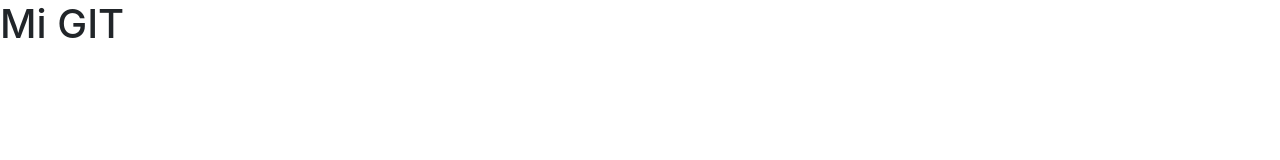
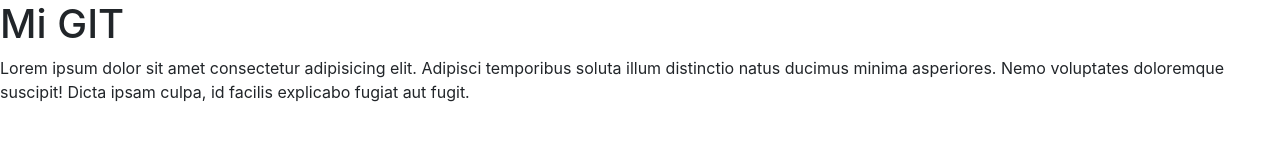
Before and after one commit to Olivernio/EjemploGit_sec3, a plain HTML site: page index.html in a window 1280 px wide. Drawn offline with nearby package versions, Linux system fonts and the light colour scheme.

Commit message:
base html v2

```diff
--- a/index.html
+++ b/index.html
@@ -8,10 +8,11 @@
     <!-- Bootstrap CSS -->
     <link rel="stylesheet" href="https://cdn.jsdelivr.net/npm/bootstrap@4.0.0/dist/css/bootstrap.min.css" integrity="sha384-Gn5384xqQ1aoWXA+058RXPxPg6fy4IWvTNh0E263XmFcJlSAwiGgFAW/dAiS6JXm" crossorigin="anonymous">
 
-    <title>Hello, world!</title>
+    <title>Mi GIT!</title>
   </head>
   <body>
     <h1>Mi GIT</h1>
+    <p>Lorem ipsum dolor sit amet consectetur adipisicing elit. Adipisci temporibus soluta illum distinctio natus ducimus minima asperiores. Nemo voluptates doloremque suscipit! Dicta ipsam culpa, id facilis explicabo fugiat aut fugit.</p>
 
     <!-- Optional JavaScript -->
     <!-- jQuery first, then Popper.js, then Bootstrap JS -->
--- /dev/null
+++ b/style.css
@@ -0,0 +1,3 @@
+p {
+    color: aquamarine;
+}
```
